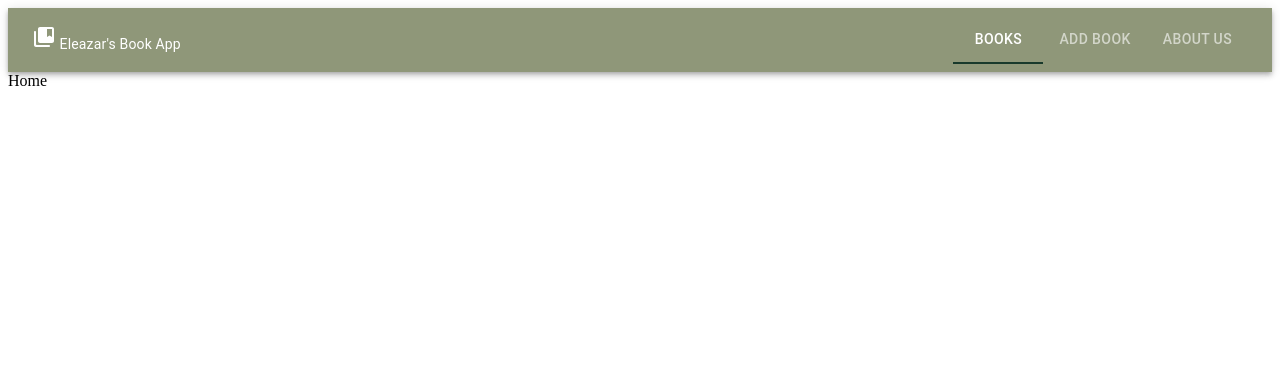
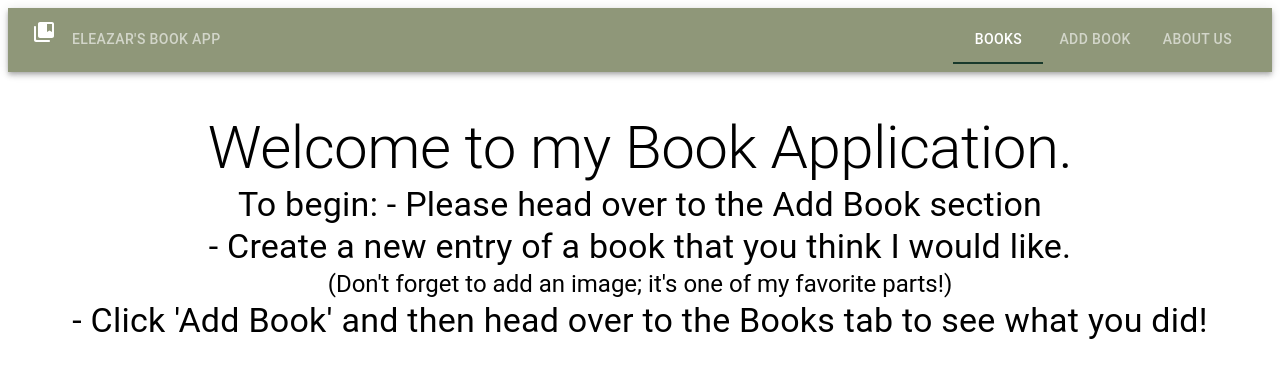
Before and after one commit to ehernandez42/mern_stack_book_tutorial, a React (Vite) app in the folder book-store/: page / in a window 1280 px wide. Shown: the top 378 px of the page. Built offline with nearby package versions, Linux system fonts and the light colour scheme.

Commit message:
home page functionality

```diff
--- a/book-store/src/App.jsx
+++ b/book-store/src/App.jsx
@@ -6,7 +6,7 @@ import About from "./components/About.jsx";
 import Home from "./components/Home.jsx";
 import BookDetail from "./components/Book/BookDetail.jsx";
 import { Route, Routes } from "react-router-dom";
-
+import './components/App.css';
 
 function App() {
   return (
--- /dev/null
+++ b/book-store/src/components/App.css
@@ -0,0 +1,4 @@
+.home-intro {
+    margin-top: 40px;
+    text-align: center;
+}
--- a/book-store/src/components/Book/Book.css
+++ b/book-store/src/components/Book/Book.css
@@ -7,17 +7,16 @@ ul {
 }
 
 .card {
-    padding: 20px;
+    padding: 30px;
     padding-bottom: 35px;
     width: 100%;
     height: 100%;
-    box-shadow: 5px 5px 10px #c6e2ff;
+    box-shadow: 5px 5px 100px #c6e2ff;
     align-items: center;
     text-align: center;
 }
 
 .card > Button {
-    background: #c6e2ff;
     border-radius: 10px;
     margin: 0 0 0 10px;
     align-items: center;
@@ -34,3 +33,15 @@ li {
     max-width: 250px;
     max-height: 400px;
 }
+
+/*css for the emptyTag component*/
+.emptyTag {
+    text-align: center;
+    margin-top: 25px;
+}
+
+.bookItem {
+    list-style-type: none;
+    font-family: "Roboto Thin", "sans-serif";
+    font-size: 18px;
+}
--- a/book-store/src/components/Book/Book.jsx
+++ b/book-store/src/components/Book/Book.jsx
@@ -2,12 +2,13 @@ import React from 'react';
 import {Button} from "@mui/material";
 import {Link, useNavigate} from "react-router-dom";
 import axios from "axios";
+import './Book.css'
 
 
+//add a functionality that has a box pop out and ask if you are sure you want to delete?
 const Book = (props) => {
     const history = useNavigate();
     const {_id, name, author, description, price, image} = props.book;
-
     const deleteHandler = async() => {
         await axios
             .delete(`http://localhost:5001/books/${_id}`)
--- a/book-store/src/components/Book/Books.jsx
+++ b/book-store/src/components/Book/Books.jsx
@@ -2,7 +2,7 @@ import React, {useEffect, useState} from 'react';
 import axios from "axios";
 import Book from './Book.jsx';
 import './Book.css';
-
+import {Typography} from '@mui/material'
 
 const URL = "http://localhost:5001/books";
 
@@ -10,15 +10,28 @@ const fetchHandler = async() => {
     return await axios.get(URL).then((res) => res.data);
 };
 
-
 const Books = () => {
     const [books, setBooks] = useState([]);
     useEffect(() => {
         fetchHandler().then((data)=>setBooks(data.books))
     }, []);
+
+    //trying to make this component respond to if there are books or not
+    const isItEmpty = () => {
+        if (books.length === 0) {
+            return (
+                <div className="emptyTag">
+                    <Typography variant="h5">
+                        No books added yet..
+                    </Typography>
+                </div>
+            )
+        }
+    }
     return(
         <div>
-            <ul>
+            {isItEmpty()}
+            <ul className="bookItem">
                 {books &&
                     books.map((book, i) => (
                     <li className="book" key={i}>
--- a/book-store/src/components/Header.jsx
+++ b/book-store/src/components/Header.jsx
@@ -14,7 +14,7 @@ const Header = () => {
             <Typography component={'span'} variant={'body2'} >
                 <div>
                     <CollectionsBookmarkRoundedIcon />
-                {bookStoreTitle}
+                <Tab LinkComponent={NavLink} to="/" label={bookStoreTitle} />
                 </div>
             </Typography>
                 <Tabs sx={{ml: 'auto'}} textColor='inherit' TabIndicatorProps={{
--- a/book-store/src/components/Home.jsx
+++ b/book-store/src/components/Home.jsx
@@ -1,9 +1,25 @@
 import React from 'react';
+import {Typography} from "@mui/material";
 
 const Home = () => {
     return (
-        <div>
-            Home
+        <div className="home-intro">
+            <Typography variant="h2" component="h2">
+                Welcome to my Book Application.
+            </Typography>
+            <Typography variant="h4" component="h2">
+                To begin: - Please head over to the Add Book section
+            </Typography>
+            <Typography variant="h4" component="h2">
+                - Create a new entry of a book that you think I would like.
+            </Typography>
+            <Typography variant="h5" component="h2">
+                (Don't forget to add an image; it's one of my favorite parts!)
+            </Typography>
+            <Typography variant="h4" component="h2">
+                - Click 'Add Book' and then head over to the Books tab to see what you did!
+            </Typography>
+
         </div>
     )
 }
```
